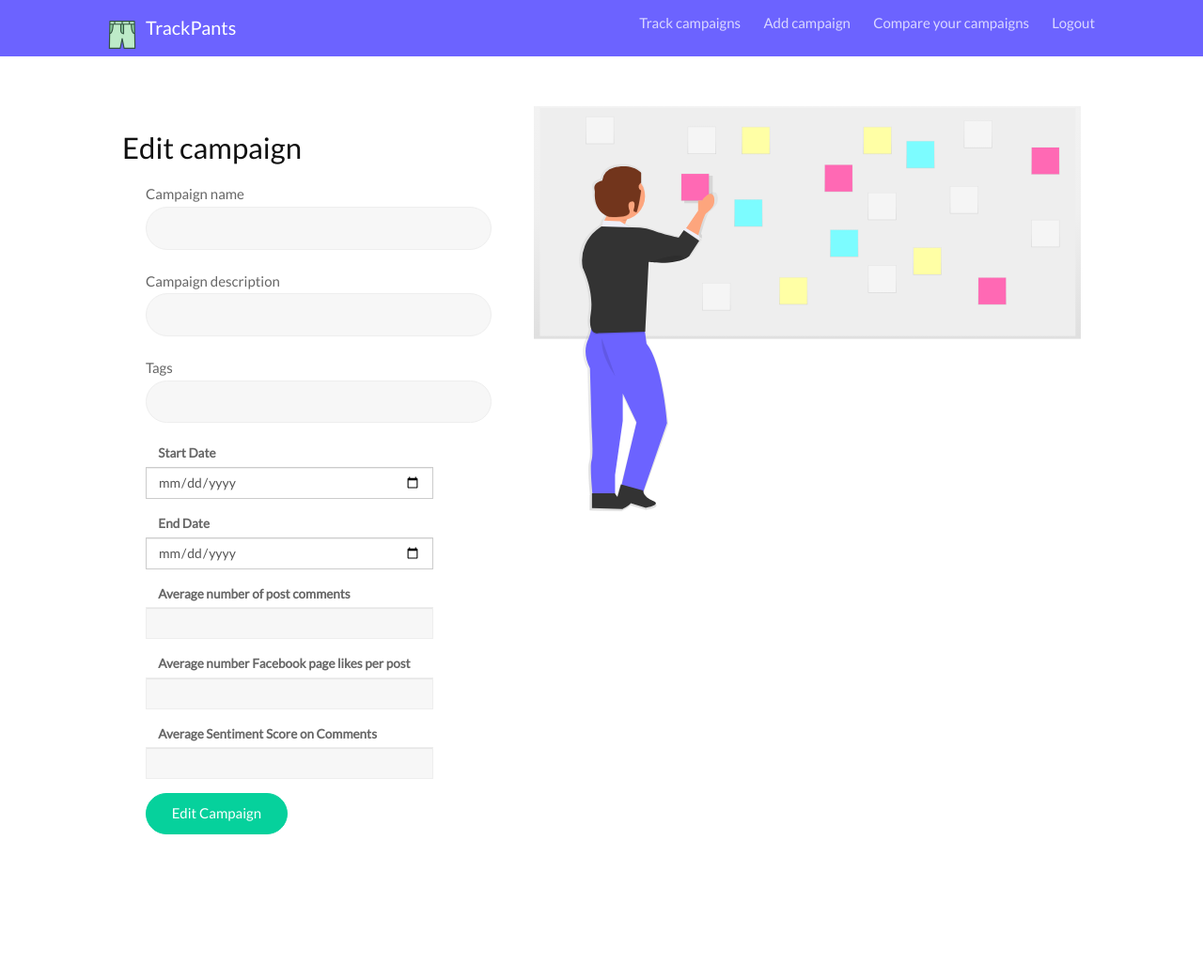
After one commit to crisb0/final3011, a Python web app: template templates/editCampaign.html in a window 1280 px wide. The commit adds this page. Shown: the whole page at 94% size. Run offline with Jinja, Linux system fonts and the light colour scheme; the template is opened without the code that fills it, so the values that code supplies are empty; some libraries are stand-ins or nearby versions.

Commit message:
Edit campaign page done

```diff
--- /dev/null
+++ b/templates/editCampaign.html
@@ -0,0 +1,102 @@
+{% extends "layout.html" %}
+{% block body %}
+<div class="app">
+	<div class="container">
+		<div class="app__inner ">
+
+			<div class=" col-lg-5 goals">
+				<!--<div class="container">-->
+				<div class="card">
+					<h1 class="app__main__title">Edit {{ campaign[0][1] }} campaign</h1>
+					<div class="goals-inner">
+					<div class="row main">
+						<div class="main-form main-center">
+							<ul class="goal_form">
+								<form class="form" action="{{url_for('editCampaign', campaign_id=campaign[0][0])}}", method = "POST">
+
+                                    Campaign name
+                                    <input type="text" name='campaign_name' value='{{ campaign[0][1] }}'>
+
+                                    Campaign description
+                                    <input type="text" name="campaign_description" value='{{ campaign[0][2] }}'>
+
+                                    Tags
+                                    <input type="text" name="tags" value='{{ campaign[0][5] }}'>
+
+									<div class="form-group">
+										<label for="page">Start Date</label>
+										<div class="cols-sm-10">
+											<div class="input-group col-sm-10">
+												<input class="form-control rounded" type="date" value="{{ campaign[0][3] }}" name="start_date" style="width:100%"/>
+											</div> <!--close input group -->
+										</div> <!--close col-->
+									</div>
+
+									<div class="form-group">
+										<label for="page">End Date</label>
+										<div class="cols-sm-10">
+											<div class="input-group col-sm-10">
+												<input class="form-control rounded" type="date" value="{{ campaign[0][4] }}" name="end_date" />
+											</div> <!--close input group -->
+										</div> <!--close col-->
+									</div>
+
+									<div class="form-group">
+										<label for="page">Average number of post comments</label>
+										<div class="cols-sm-10">
+											<div class="input-group col-sm-10">
+												<input type="number" min=0 class="form-control rounded" name="comment_count" value="{{ campaign[0][6] }}" />
+											</div> <!--close input group -->
+										</div> <!--close col-->
+									</div>
+
+									<div class="form-group">
+										<label for="page">Average number Facebook page likes per post</label>
+										<div class="cols-sm-10">
+											<div class="input-group col-sm-10">
+												<input type="number" min=0 class="form-control rounded" name="like_count" value="{{ campaign[0][8] }}"/>
+											</div> <!--close input group -->
+										</div> <!--close col-->
+									</div>
+
+									<div class="form-group">
+										<label for="page">Average Sentiment Score on Comments</label>
+										<div class="cols-sm-10">
+											<div class="input-group col-sm-10">
+												<input type="number" min=0 max=1 class="form-control rounded" name="sentiment_score" value="{{ campaign[0][7] }}"/>
+											</div> <!--close input group -->
+										</div> <!--close col-->
+									</div>
+									<button type="submit" value="Submit" class="button button__accent">Edit Campaign</button>
+
+								</form>
+							</ul>
+						</div> <!--close form-->
+					</div>	<!-- close row-->
+
+				</div>		<!-- close goals inner -->
+			</div>		<!-- close card -->
+			<!--</div>		 close container -->
+
+			<!--<div class="company-goals">
+				<div class="goals-container">
+					<div class="card" id="card-goals">
+						<h1 class="goals-title">Company Goals</h1>
+							{% for dict_item in goals %}
+								{% for key, value in dict_item.items() %}
+									<h4 class="goals-text">{{key}}:</h4>
+									<p class="goals-text">{{value}}</p>
+								{% endfor %}
+							{% endfor %}
+						</div>
+				</div>
+				<!--<img src="{{url_for('static', filename='images/undraw_creation.svg')}}">-->
+			<!--</div>			 close company goals -->
+
+		</div>				<!-- close goals 		-->
+			<div class="col-lg-7">
+				<img src="/static/images/undraw_creation.svg" >
+			</div>
+	</div>
+</div>
+{% endblock %}
--- a/templates/trackCampaigns.html
+++ b/templates/trackCampaigns.html
@@ -21,6 +21,7 @@
 							<th scope="col">Status</th>
 							<th scope="col">Tags</th>
 							<th scope="col">View</th>
+							<th scope="col">Edit</th>
 						</tr>
 					</thead>
 					<tbody>
@@ -39,6 +40,7 @@
 							</td>
 							<td>{{ i[4] }}</td>
                             <td><a href="/viewCampaign/{{ i[0] }}" class="button campaign-view">View</a></td>
+														<td><a href="/editCampaign/{{ i[0] }}"class="button campaign-view">Edit</a></td>
 						</tr>
                         {% endfor %}
 					</tbody>
--- a/templates/viewCampaign.html
+++ b/templates/viewCampaign.html
@@ -6,8 +6,8 @@
 		<div class="app__inner">
 			<div class="app__main">
 				<div class="text-container">
-					<h1 class="app__main__title">Your Campaign</h1>
-                    <button>Edit</button>
+					<h1 class="app__main__title">{{ campaign[0][1] }} Campaign</h1>
+                    <a href="/editCampaign/{{ campaign[0][0] }}"class="button">Edit</a>
 				</div>
 				<table class="table table-striped">
 					<thead>
```
Also changed, not shown: app.py (+28 -0 lines).
